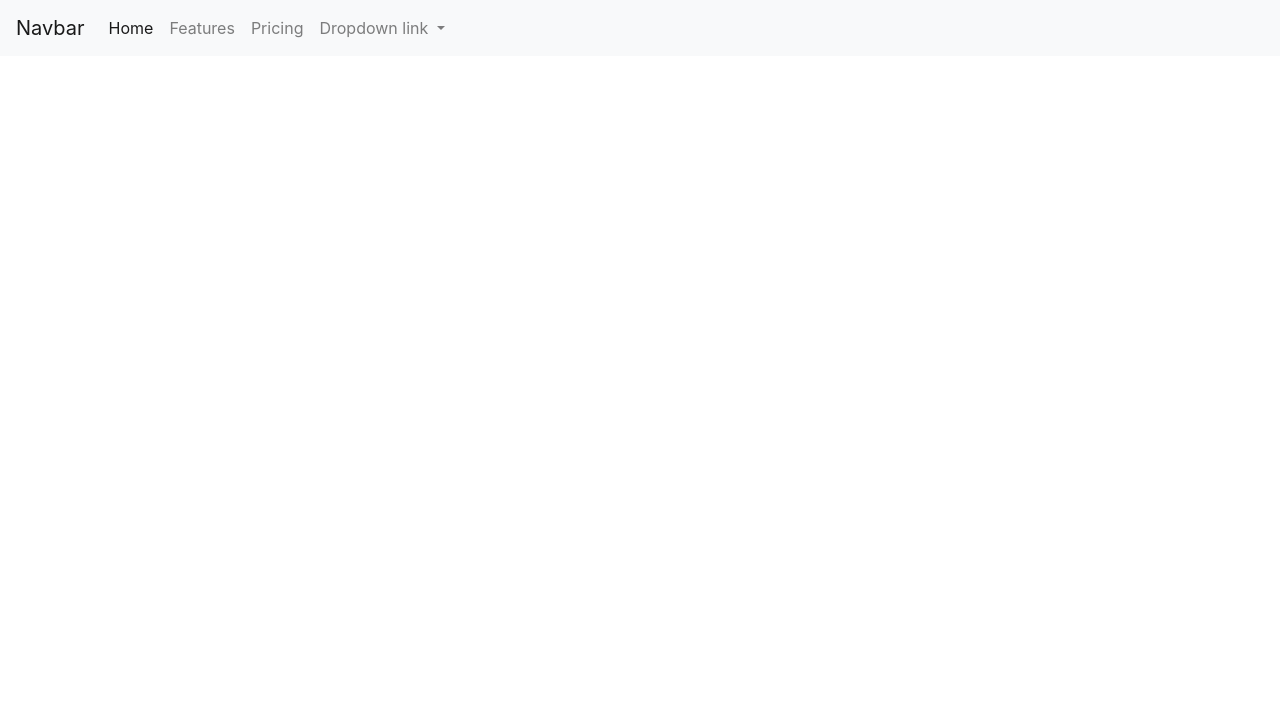
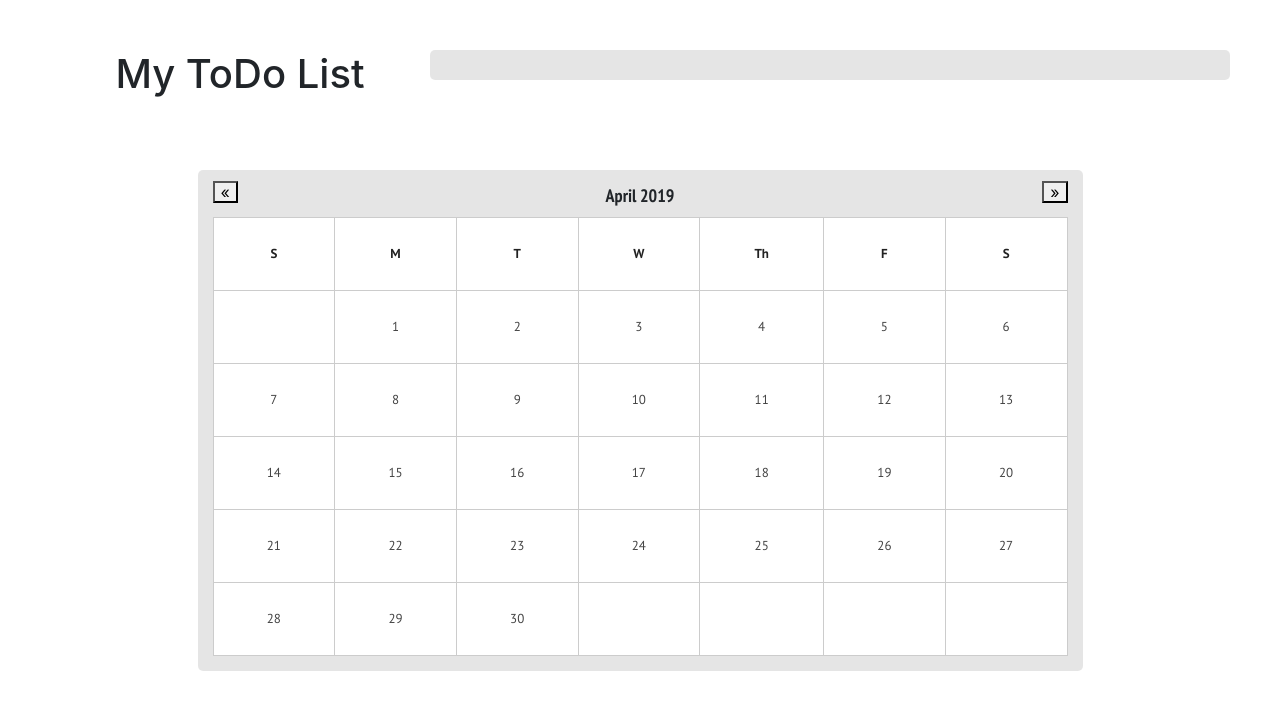
Before and after one commit to mrifkyilyas/groupProjectWeek1, a plain HTML site: page client/index.html in a window 1280 px wide. Drawn offline with nearby package versions, Linux system fonts and the light colour scheme; no server answers.

Commit message:
calendar

```diff
--- a/client/index.html
+++ b/client/index.html
@@ -1,56 +1,138 @@
 <!DOCTYPE html>
 <html lang="en">
+
 <head>
-    <meta name="google-signin-client_id" content="387378214052-oep07jo3d10p0nplnogtj7rovho5qlgb.apps.googleusercontent.com">
+  <meta name="google-signin-client_id"
+    content="387378214052-oep07jo3d10p0nplnogtj7rovho5qlgb.apps.googleusercontent.com">
   <meta charset="UTF-8">
   <meta name="viewport" content="width=device-width, initial-scale=1.0">
   <meta http-equiv="X-UA-Compatible" content="ie=edge">
-    <link href="https://stackpath.bootstrapcdn.com/bootstrap/4.3.1/css/bootstrap.min.css" rel="stylesheet" integrity="sha384-ggOyR0iXCbMQv3Xipma34MD+dH/1fQ784/j6cY/iJTQUOhcWr7x9JvoRxT2MZw1T" crossorigin="anonymous">
   <script src="https://apis.google.com/js/platform.js" async defer></script>
-    <script
-  src="https://code.jquery.com/jquery-3.3.1.min.js"
-  integrity="sha256-FgpCb/KJQlLNfOu91ta32o/NMZxltwRo8QtmkMRdAu8="
-  crossorigin="anonymous"></script>
-
-
-
+  <link rel="stylesheet" href="https://maxcdn.bootstrapcdn.com/bootstrap/4.0.0/css/bootstrap.min.css"
+    integrity="sha384-Gn5384xqQ1aoWXA+058RXPxPg6fy4IWvTNh0E263XmFcJlSAwiGgFAW/dAiS6JXm" crossorigin="anonymous">
+  <link href='http://fonts.googleapis.com/css?family=PT+Sans:400,700,400italic,700italic' rel='stylesheet'
+    type='text/css'>
+  <link href='http://fonts.googleapis.com/css?family=PT+Sans+Narrow:400,700' rel='stylesheet' type='text/css'>
+  <link href='./style.css' rel='stylesheet' type='text/css'>
+    <script src="https://code.jquery.com/jquery-3.3.1.min.js"
+    integrity="sha256-FgpCb/KJQlLNfOu91ta32o/NMZxltwRo8QtmkMRdAu8=" crossorigin="anonymous"></script>
+  <script src="https://cdnjs.cloudflare.com/ajax/libs/popper.js/1.12.9/umd/popper.min.js"
+    integrity="sha384-ApNbgh9B+Y1QKtv3Rn7W3mgPxhU9K/ScQsAP7hUibX39j7fakFPskvXusvfa0b4Q" crossorigin="anonymous">
+  </script>
+  <script src="https://maxcdn.bootstrapcdn.com/bootstrap/4.0.0/js/bootstrap.min.js"
+    integrity="sha384-JZR6Spejh4U02d8jOt6vLEHfe/JQGiRRSQQxSfFWpi1MquVdAyjUar5+76PVCmYl" crossorigin="anonymous">
+  </script>
 
 
   <title>Document</title>
 </head>
+
 <body>
-    <nav class="navbar navbar-expand-lg navbar-light bg-light">
-        <a class="navbar-brand" href="#">Navbar</a>
-        <button class="navbar-toggler" type="button" data-toggle="collapse" data-target="#navbarNavDropdown" aria-controls="navbarNavDropdown" aria-expanded="false" aria-label="Toggle navigation">
-          <span class="navbar-toggler-icon"></span>
-        </button>
-        <div class="collapse navbar-collapse" id="navbarNavDropdown">
-          <ul class="navbar-nav">
-            <li class="nav-item active">
-              <a class="nav-link" href="#">Home <span class="sr-only">(current)</span></a>
-            </li>
-            <li class="nav-item">
-              <a class="nav-link" href="#">Features</a>
-            </li>
-            <li class="nav-item">
-              <a class="nav-link" href="#">Pricing</a>
-            </li>
-            <li class="nav-item dropdown">
-              <a class="nav-link dropdown-toggle" href="#" id="navbarDropdownMenuLink" data-toggle="dropdown" aria-haspopup="true" aria-expanded="false">
-                Dropdown link
-              </a>
-              <div class="dropdown-menu" aria-labelledby="navbarDropdownMenuLink">
-                <a class="dropdown-item" href="#">Action</a>
-                <a class="dropdown-item" href="#">Another action</a>
-                <a class="dropdown-item" href="#">Something else here</a>
+  <div style="float:right;" class="g-signin2" id="sign-in" data-onsuccess="onSignIn"></div>
+  <div  style="float:right;" id="sign-out"><a href="#" onclick="signOut();">Sign out</a></div>
+
+  <h1 id="title">My ToDo List</h1><br><br><br><br>
+  <div class="w-75 h-50 bn-warning" id="calendarCont">
+    <header>
+      <button>«</button>
+      <h2>April 2019</h2>
+      <button>»</button>
+    </header>
+    <table>
+      <tr>
+        <td>S</td>
+        <td>M</td>
+        <td>T</td>
+        <td>W</td>
+        <td>Th</td>
+        <td>F</td>
+        <td>S</td>
+      </tr>
+      <tr>
+        <td></td>
+        <td class="date" id="1">1</td>
+        <td class="date" id="2">2</td>
+        <td class="date" id="3">3</td>
+        <td class="date" id="4">4</td>
+        <td class="date" id="5">5</td>
+        <td class="date" id="6">6</td>
+      </tr>
+      <tr>
+        <td class="date" id="7">7</td>
+        <td class="date" id="8">8</td>
+        <td class="date" id="9">9</td>
+        <td class="date" id="10">10</td>
+        <td class="date" id="11">11</td>
+        <td class="date" id="12">12</td>
+        <td class="date" id="13">13</td>
+      </tr>
+      <tr>
+        <td class="date" id="14">14</td>
+        <td class="date" id="15">15</td>
+        <td class="date" id="16">16</td>
+        <td class="date" id="17">17</td>
+        <td class="date" id="18">18</td>
+        <td class="date" id="19">19</td>
+        <td class="date" id="20">20</td>
+      </tr>
+      <tr>
+        <td class="date" id="21">21</td>
+        <td class="date" id="22">22</td>
+        <td class="date" id="23">23</td>
+        <td class="date" id="24">24</td>
+        <td class="date" id="25">25</td>
+        <td class="date" id="26">26</td>
+        <td class="date" id="27">27</td>
+      </tr>
+      <tr>
+        <td class="date" id="28">28</td>
+        <td class="date" id="29">29</td>
+        <td class="date" id="30">30</td>
+        <td></td>
+        <td></td>
+        <td></td>
+        <td></td>
+      </tr>
+    </table>
+  </div><br>
+  <div class="form">
+    <form id="form">
+      <div class="form-row">
+        <div class="col-md-4 mb-3">
+          <label for="ToDo">To Do</label>
+          <input name="ToDo" type="text" class="form-control" id="ToDo" placeholder="something to do.." required>
         </div>
-            </li>
-          </ul>
+        <div class="col-md-4 mb-3">
+          <label for="startTime">Time Start</label>
+          <input name="start" type="text" class="form-control" id="start" placeholder="when it will start.." required>
         </div>
-      </nav>
-  <div class="g-signin2" id="sign-in" data-onsuccess="onSignIn"></div>
- <div id="sign-out"><a href="#" onclick="signOut();">Sign out</a></div>
+        <div class="col-md-4 mb-3">
+          <label for="endTime">Time End</label>
+          <input name="end" type="text" class="form-control" id="end" placeholder="when it will end.." required>
+        </div><br>
+      </div>
+      <div class="form-row">
+        <div class="col-md-5 mb-3">
+          <label for="location">Location</label>
+          <input name="location" type="text" class="form-control" id="location"
+            placeholder="where it will take place..">
+        </div>
+        <div class="col-md-7 mb-3">
+          <label for="description">Description</label>
+          <textarea name="location" class="form-control" id="description" rows="3"
+            placeholder="brief description about it.."></textarea>
+        </div>
+      </div><br>
+      <div class="col-sm-1">
+        <button class="btn btn-primary" type="submit" id="submitToDo">Submit!</button>
+      </div>
+    </form>
+  </div>
+
+
+  <script src='./js/index2.js' type="text/javascript"></script>
   <script src="js/index.js"></script>
 
 </body>
+
 </html>
--- a/client/js/index.js
+++ b/client/js/index.js
@@ -1,23 +1,22 @@
-
-
 function onSignIn(googleUser) {
   postlogin()
-  if(!localStorage.getItem('token')){
+  if (!localStorage.getItem('token')) {
     const id_token = googleUser.getAuthResponse().id_token
     $.ajax({
-      url:'http://localhost:3000/google-login',
+        url: 'http://localhost:3000/google-login',
         method: 'POST',
-      data: {token:id_token}
+        data: {
+          token: id_token
+        }
       })
-    .done(response=>{
-      // console.log(response)
-      localStorage.setItem('token',response.token)
-      // localStorage.setItem('name',response.name)
-      // localStorage.setItem('email',response.email)
+      .done(response => {
+
+        localStorage.setItem('token', response.token)
+
 
 
       })
-    .fail(err=>{
+      .fail(err => {
         console.log(err)
       })
   }
@@ -30,19 +29,19 @@ function onSignIn(googleUser) {
 
 }
 
-  function prelogin(){
+function prelogin() {
 
   $('#sign-out').hide()
 
 }
 
-  function postlogin(){
+function postlogin() {
   $('#sign-in').hide()
   $('#sign-out').show()
 
 }
 
-  function postlogout(){
+function postlogout() {
   $('#sign-in').show()
   $('#sign-out').hide()
 
@@ -53,7 +52,9 @@ function onSignIn(googleUser) {
   $.ajax({
       url: 'http://127.0.0.1:3000/index',
       method: 'GET',
-            headers:{token :localStorage.token }
+      headers: {
+        token: localStorage.token
+      }
 
     })
     .done(function (response) {
--- a/server/middleware/islogin.js
+++ b/server/middleware/islogin.js
@@ -10,5 +10,5 @@ module.exports = { isLogin : function(req,res,next){
         res.status(400).json({msg:'authetication failed'})
     }
 
-    console.log(localStorage.token)
+    // console.log(localStorage.token)
 }}
```
Lines whose indentation alone changed are shown as unchanged.
